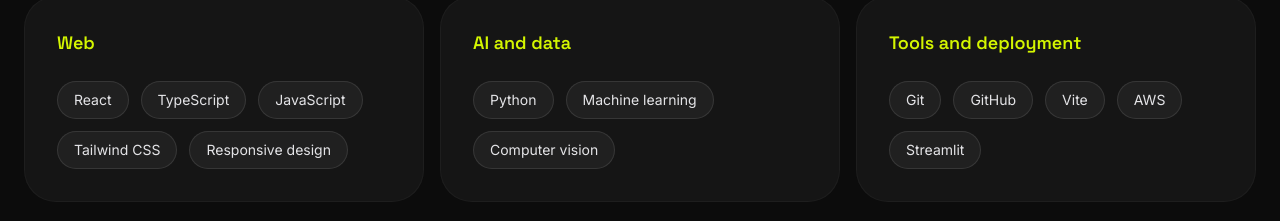
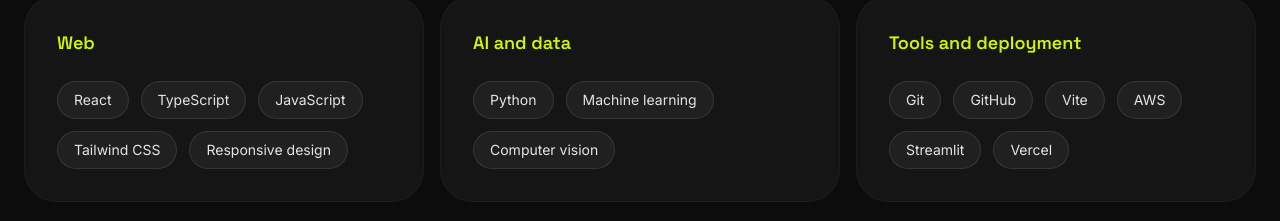
Before and after one commit to Alanbenny123/Portfolio, a React (Vite) app: page / in a window 1280 px wide. Shown: the part 3700-3921 px from the top of the page. Built offline with nearby package versions, Linux system fonts and the light colour scheme.

Commit message:
Update tools and deployment skills in App component: Add 'Vercel' to the skills list for better deployment options.

```diff
--- a/src/App.tsx
+++ b/src/App.tsx
@@ -30,7 +30,7 @@
 const skillGroups = [
   { title: 'Web', skills: ['React', 'TypeScript', 'JavaScript', 'Tailwind CSS', 'Responsive design'] },
   { title: 'AI and data', skills: ['Python', 'Machine learning', 'Computer vision'] },
-  { title: 'Tools and deployment', skills: ['Git', 'GitHub', 'Vite', 'AWS', 'Streamlit'] },
+  { title: 'Tools and deployment', skills: ['Git', 'GitHub', 'Vite', 'AWS', 'Streamlit', 'Vercel'] },
 ] as const;
 
 type SectionId = (typeof navLinks)[number]['id'];
```
